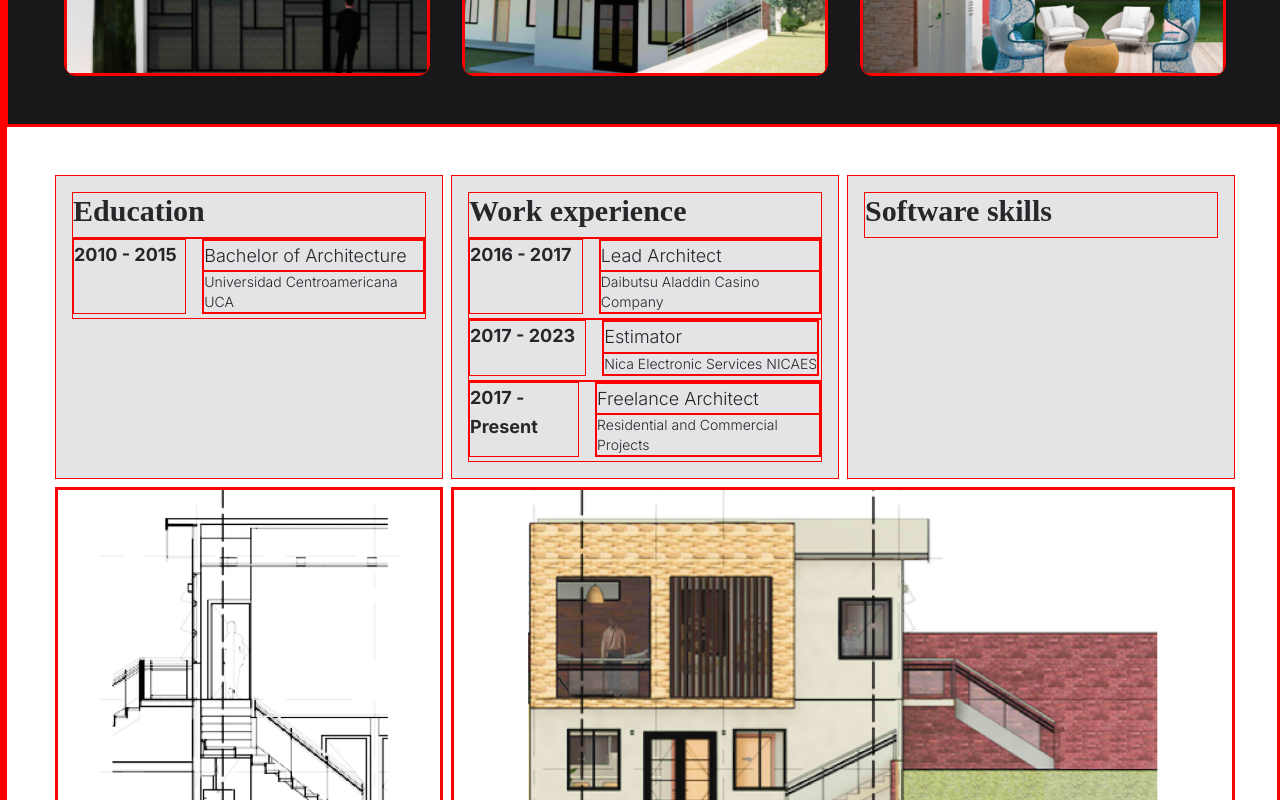
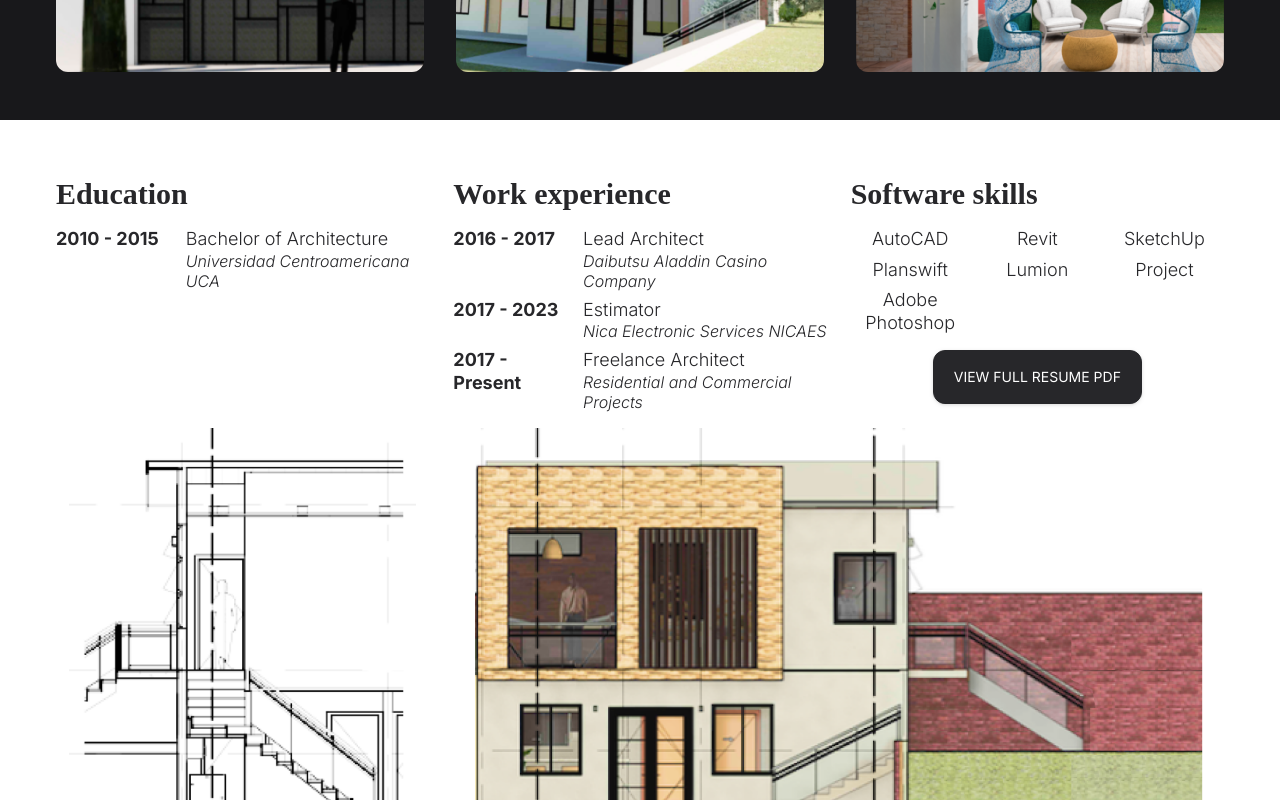
Before and after one commit to liz-garcia/architect-portfolio, a React (Vite) app in the folder client/: page / in a window 1280 px wide. Shown: the part 1480-2280 px from the top of the page. Built offline with nearby package versions, Linux system fonts and the light colour scheme; a web font is replaced by a local one.

Commit message:
Completed initial layout for ResumeSection.

```diff
--- a/client/src/index.css
+++ b/client/src/index.css
@@ -9,9 +9,9 @@
 @tailwind utilities;
 
 /* ! Visualize area for each element */
-* {
+/* * {
   border: 1px red solid;
-}
+} */
 
 /* * Previously Index.css */
 /* :root {
--- a/client/src/pages/About/ResumeSection.jsx
+++ b/client/src/pages/About/ResumeSection.jsx
@@ -1,17 +1,21 @@
 import resumePicture1 from "../../assets/resumePictures/resumePicture1.png";
 import resumePicture2 from "../../assets/resumePictures/resumePicture2.png";
 import Image from "../../components/Image.jsx";
+import PrimaryLink from "../../components/Buttons/PrimaryLink.jsx";
 
 const resumeSectionStyle =
-  "h-screen grid grid-cols-3 grid-rows-[1fr_2fr] gap-2 p-12";
-const resumeSubsection = "bg-zinc-200 p-4 flex flex-col";
-const h1Style = "font-serif font-bold text-3xl pb-2";
-const infoContainer = "flex gap-4 pb-1";
-const h2Style = "font-bold w-1/3";
-const itemTitle = "";
-const itemDetail = "text-sm";
+  "h-screen grid grid-cols-3 grid-rows-[1fr_2fr] gap-2 p-12 3xl:p-20";
+const resumeSubsection = "p-2 flex flex-col gap-2 3xl:p-8 3xl:gap-4";
+const h1Style = "font-serif font-bold text-3xl pb-2 3xl:text-5xl";
+const infoContainer = "grid grid-rows-1 grid-cols-[1fr_2fr] gap-2";
+const h2Style = "font-bold leading-tight 3xl:text-2xl";
+const itemTitle = "leading-tight 3xl:text-2xl";
+const itemDetail = "text-base italic leading-tight 3xl:text-xl";
 const resumePictures = "";
 const largePicture = "col-span-2";
+const softwareList =
+  "grid grid-cols-3 gap-2 text-center leading-tight 3xl:text-2xl 3xl:gap-4";
+const buttonContainer = "m-auto";
 
 const ResumeSection = () => {
   return (
@@ -54,6 +58,18 @@ const ResumeSection = () => {
         </div>
         <div id="softwareSkills" className={resumeSubsection}>
           <h1 className={h1Style}>Software skills</h1>
+          <ul className={softwareList}>
+            <li>AutoCAD</li>
+            <li>Revit</li>
+            <li>SketchUp</li>
+            <li>Planswift</li>
+            <li>Lumion</li>
+            <li>Project</li>
+            <li>Adobe Photoshop</li>
+          </ul>
+          <div className={buttonContainer}>
+            <PrimaryLink to="/resume">View Full Resume PDF</PrimaryLink>
+          </div>
         </div>
         {/* Pictures for ResumeSection */}
         <div id="resumePicture1" className={resumePictures}>
```
